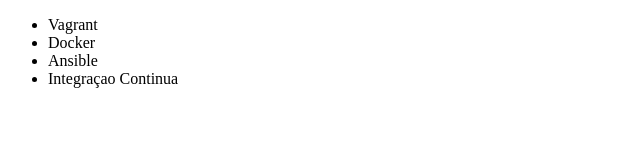
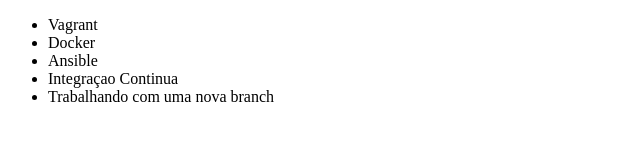
Before and after one commit to jhonatan1090/hello-world, a plain HTML site: page index.html in a window 1280 px wide. Shown: the whole page, without its empty margins (0-640 px from the left). Drawn offline with Linux system fonts and the light colour scheme.

Commit message:
Alterando o arquivo na nova branch

```diff
--- a/index.html
+++ b/index.html
@@ -10,6 +10,7 @@
         <li>Docker</li>
         <li>Ansible</li>
         <li>Integraçao Continua</li>
+        <li>Trabalhando com uma nova branch</li>
     </ul>
 </body>
 </html>
```
